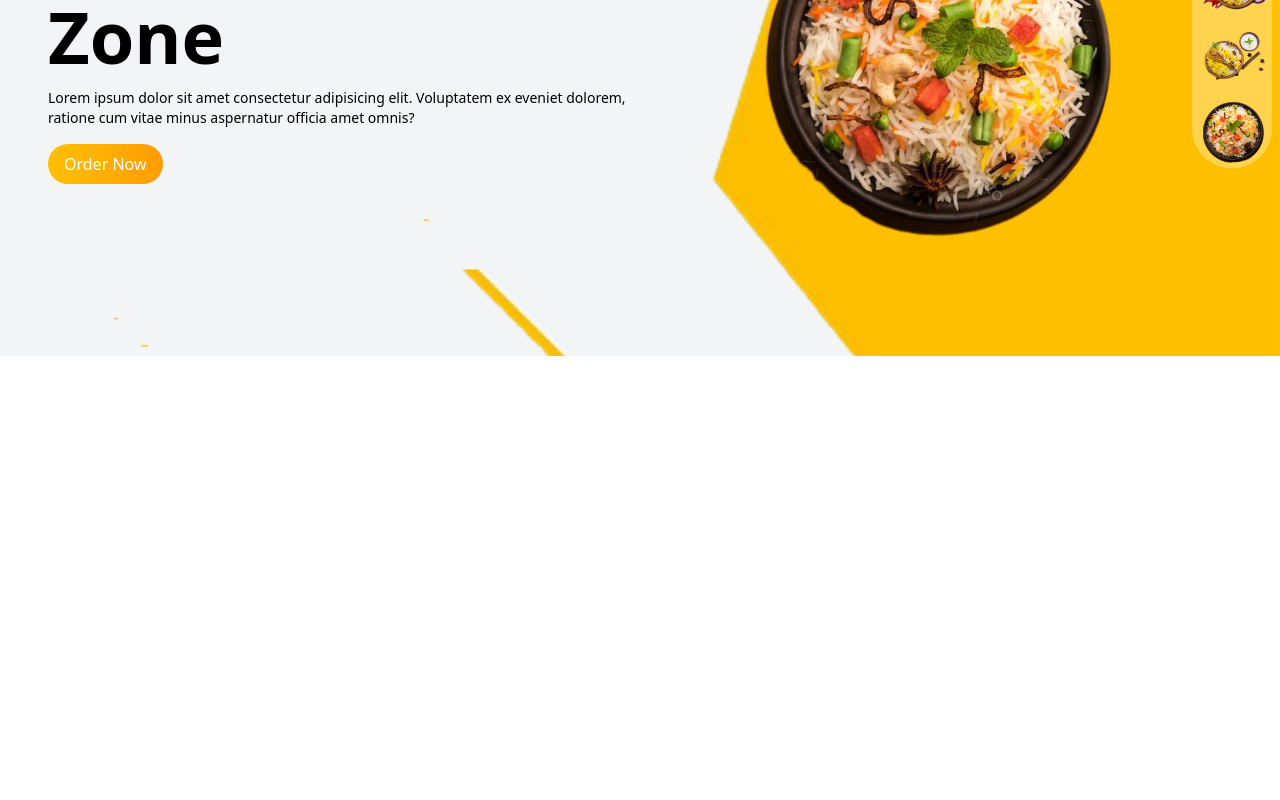
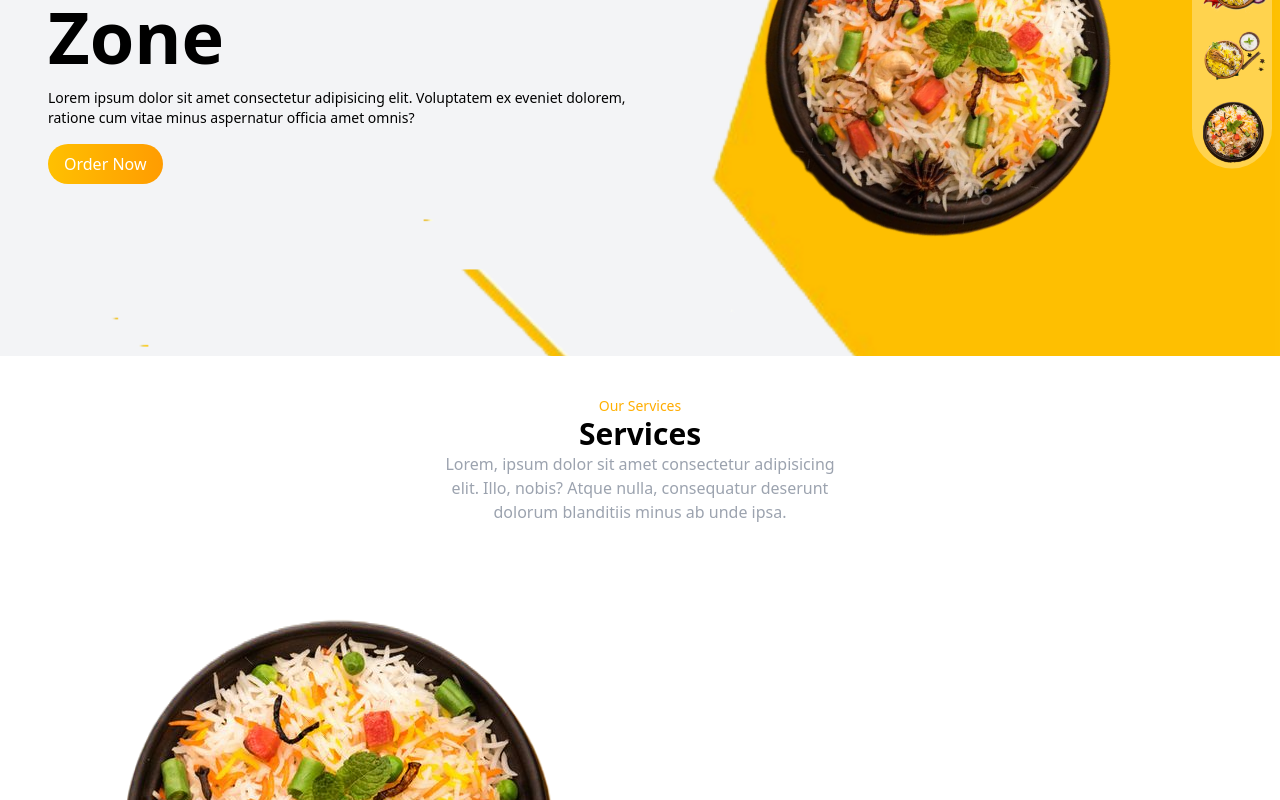
Before and after one commit to Mohamad-Gh/React_Practices, a React (Vite) app in the folder my-food-app/: page / in a window 1280 px wide. Shown: the part 300-1100 px from the top of the page. Before the commit the page ends 800 px from the top, so only its background shows below. Built offline with nearby package versions, Linux system fonts and the light colour scheme.

Commit message:
Services card section

```diff
--- a/my-food-app/src/App.jsx
+++ b/my-food-app/src/App.jsx
@@ -1,12 +1,13 @@
 import React from "react";
 import Navbar from "./components/Navbar/Navbar";
 import Hero from "./components/Hero/Hero";
-
+import Services from "./components/ServicesComponent/Services";
 export default function App() {
   return (
     <>
       <Navbar />
       <Hero />
+      <Services />
     </>
   );
 }
--- /dev/null
+++ b/my-food-app/src/components/ServicesComponent/Services.jsx
@@ -0,0 +1,65 @@
+import React from "react";
+import Img from "../../assets/biryani.png";
+import Img2 from "../../assets/biryani2.png";
+import Img3 from "../../assets/biryani4.png";
+
+const ServicesData = [
+  {
+    id: 1,
+    img: Img2,
+    name: "Biryani",
+    description:
+      "Lorem ipsum dolor sit amet ipsum dolor sit ametipsum dolor sit amet ipsum dolor sit amet.",
+  },
+  {
+    id: 2,
+    img: Img2,
+    name: "Chiken kari",
+    description:
+      "Lorem ipsum dolor sit amet ipsum dolor sit ametipsum dolor sit amet ipsum dolor sit amet",
+  },
+  {
+    id: 3,
+    img: Img2,
+    name: "Cold Cofee",
+    description:
+      "Lorem ipsum dolor sit amet ipsum dolor sit ametipsum dolor sit amet ipsum dolor sit amet",
+  },
+];
+
+function Services() {
+  return (
+    <>
+      <div className="py-10">
+        <div className="container">
+          {/* Header Section */}
+          <div className="text-center mb-20 max-w-[400px] mx-auto">
+            <p className="text-sm bg-clip-text text-transparent bg-gradient-to-r from-primary to-secondary">
+              Our Services
+            </p>
+            <h1 className="text-3xl font-bold ">Services</h1>
+            <p className="text-x5 text-gray-400">
+              Lorem, ipsum dolor sit amet consectetur adipisicing elit. Illo,
+              nobis? Atque nulla, consequatur deserunt dolorum blanditiis minus
+              ab unde ipsa.
+            </p>
+          </div>
+          {/* Card Section */}
+          <div>
+            {ServicesData.map(({ id, img, name, description }) => (
+              <div>
+                <img key={id} src={img} alt={name} />
+                <div>
+                  <h2>{name}</h2>
+                  <p>{description}</p>
+                </div>
+              </div>
+            ))}
+          </div>
+        </div>
+      </div>
+    </>
+  );
+}
+
+export default Services;
```
